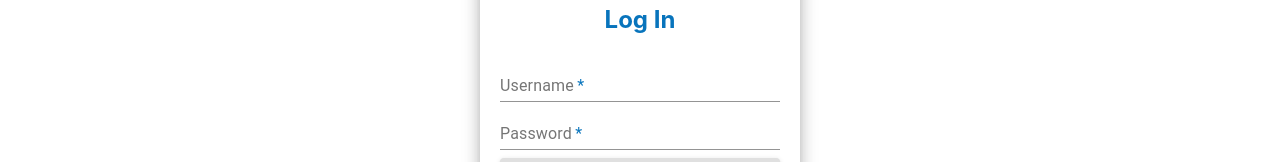
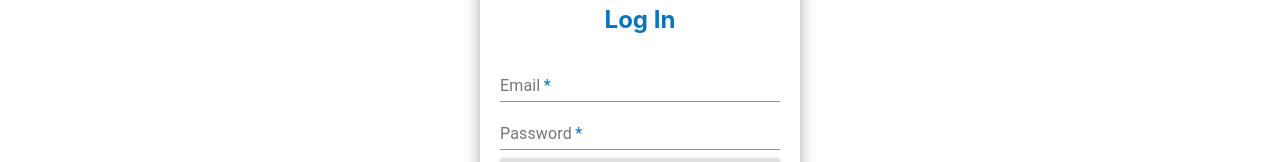
Before and after one commit to ASimpleFox/OnlyProfs, a React (Create React App) app in the folder only-profs/: page /login in a window 1280 px wide. Shown: the part 180-342 px from the top of the page. Built offline with nearby package versions, Linux system fonts and the light colour scheme; no server answers.

Commit message:
fixed label, removed funky text

```diff
--- a/only-profs/src/pages/LoginPage.js
+++ b/only-profs/src/pages/LoginPage.js
@@ -63,8 +63,8 @@ export default function LoginPage() {
         <form onSubmit={handleSubmit}>
           <TextField
             onChange={(e) => onHandleChange(e, "email")}
-            label="Username"
-            placeholder="Enter username"
+            label="Email"
+            placeholder="Enter email"
             fullWidth
             required
           />
--- a/only-profs/src/pages/UploadLecture.js
+++ b/only-profs/src/pages/UploadLecture.js
@@ -86,7 +86,6 @@ export default function UploadLecture() {
 
   return (
     <div>
-      <p>{formParams.description}</p>
       <form className="upload-lecture-container" onSubmit={handleSubmit}>
         <h1>Upload Lecture</h1>
         <TextField
```
